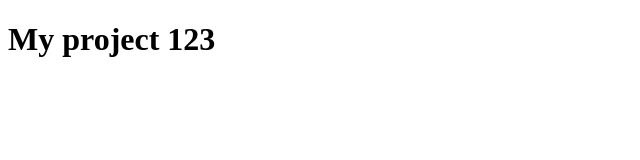
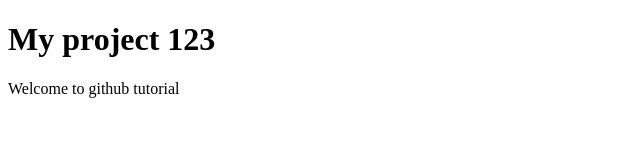
Before and after one commit to RufatRM/my-project, a plain HTML site: page index.html in a window 1280 px wide. Shown: the whole page, without its empty margins (0-640 px from the left). Drawn offline with Linux system fonts and the light colour scheme.

Commit message:
p tag was added

```diff
--- a/index.html
+++ b/index.html
@@ -8,5 +8,6 @@
 </head>
 <body>
   <h1>My project 123</h1>
+  <p>Welcome to github tutorial</p>
 </body>
 </html>
```
